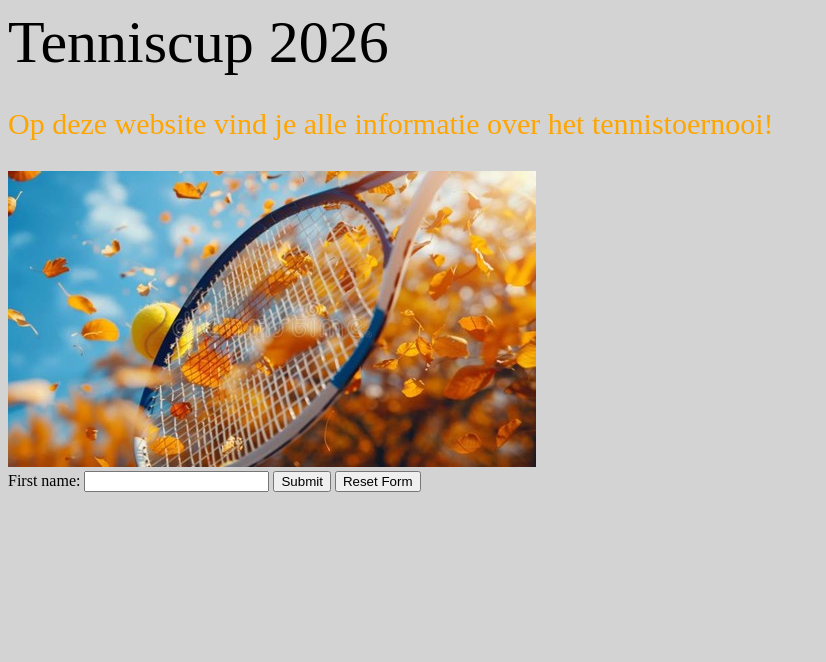
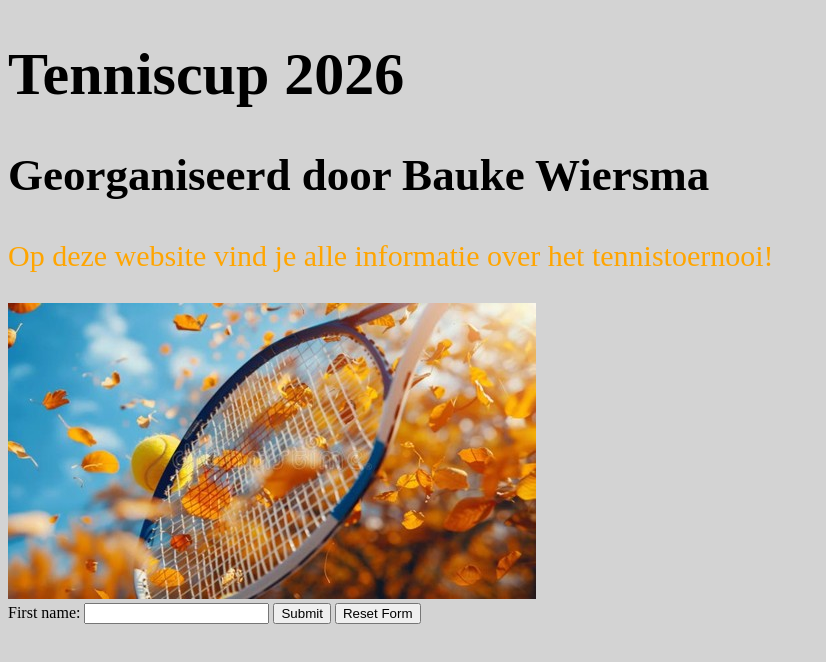
Before and after one commit to hetisvrijdagvandaag-cmyk/Weekopdracht-2-BaukeWiersma, a plain HTML site: page index.html in a window 1280 px wide. Shown: the whole page, without its empty margins (0-826 px from the left). Drawn offline with Linux system fonts and the light colour scheme.

Commit message:
WebLab Run 26-11-2026 16:11:12 (UTC+01:00)

```diff
--- a/index.html
+++ b/index.html
@@ -6,8 +6,10 @@
     <title>Tenniscup 2026.com </title>
 </head>
 <body style="background-color:lightgrey;">
-    <h style="font-size:60px;"> Tenniscup 2026
-    </h>
+    <h1 style="font-size:60px;"> Tenniscup 2026
+    </h1>
+    <h2 style="font-size:45px;">Georganiseerd door Bauke Wiersma
+      </h2>
     <p style="color:Orange;font-size:30px;">Op deze website vind je alle informatie over het tennistoernooi!</p>
    <img src="tennnis.jpg" alt="Tennisraket in de herfst" width="528" height="296">
    <form action="/action_page.php">
```
Also changed, not shown: 1 other file.
